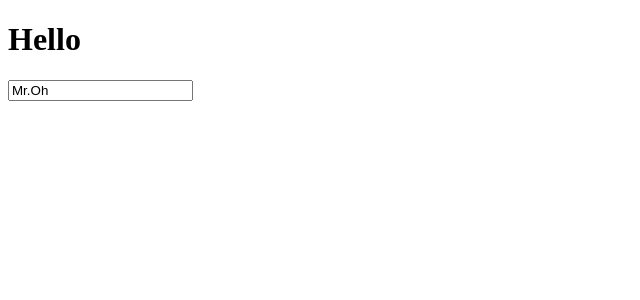
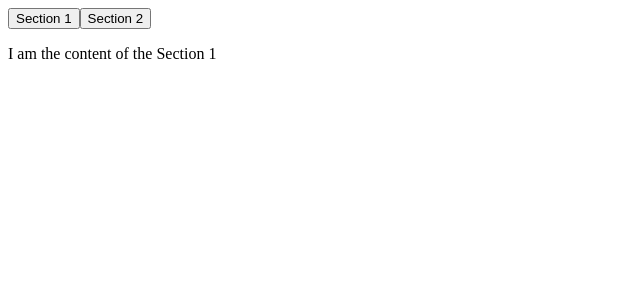
Before and after one commit to tlsrb100/custom_hooks, a React (Create React App) app: page / in a window 1280 px wide. Shown: the top 300 px of the page, without its empty margins (0-640 px from the left). Built offline with nearby package versions, Linux system fonts and the light colour scheme.

Commit message:
Feat: useTabs 추가
* currentTab state 관리
* currentTab / setCurrentTab 리턴

```diff
--- a/src/App.js
+++ b/src/App.js
@@ -1,14 +1,25 @@
-import useInput from './hooks/useInput';
+import useTabs from './hooks/useTabs';
 function App() {
-  const maxLen = (value) => {
-    return value.length <= 10;
-  };
-  const name = useInput('Mr.Oh', maxLen);
+  const content = [
+    {
+      tab: 'Section 1',
+      content: 'I am the content of the Section 1',
+    },
+    {
+      tab: 'Section 2',
+      content: 'I am the content of the Section 2',
+    },
+  ];
+  const { currentItem, changeItem } = useTabs(0, content);
 
   return (
     <div className='App'>
-      <h1>Hello</h1>
-      <input placeholder='Name' {...name} />
+      {content.map((section, idx) => (
+        <button key={idx} onClick={() => changeItem(idx)}>
+          {section.tab}
+        </button>
+      ))}
+      <p>{currentItem.content}</p>
     </div>
   );
 }
--- /dev/null
+++ b/src/hooks/useTabs.js
@@ -0,0 +1,8 @@
+import { useState } from 'react';
+
+const useTabs = (initialTab, allTabs) => {
+  const [currentIndex, setCurrentIndex] = useState(initialTab);
+  return { currentItem: allTabs[currentIndex], changeItem: setCurrentIndex };
+};
+
+export default useTabs;
```
